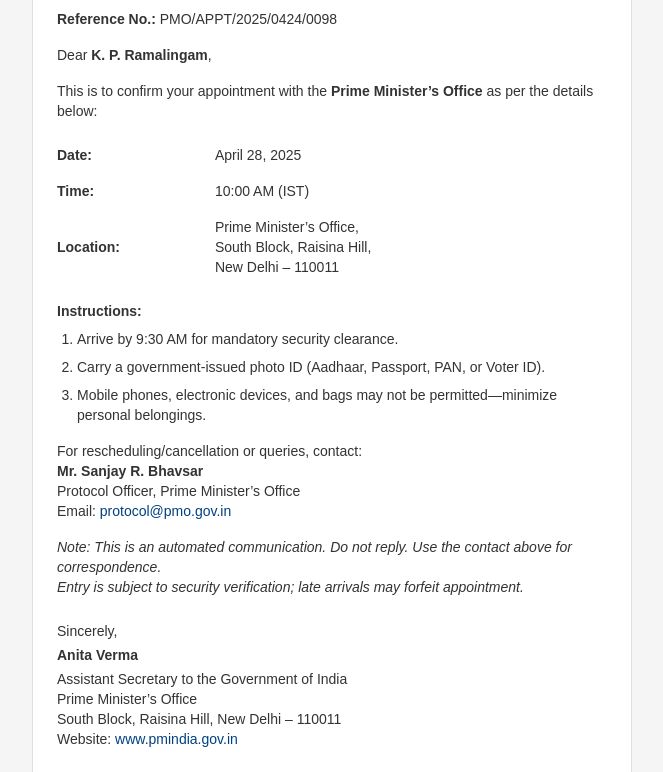
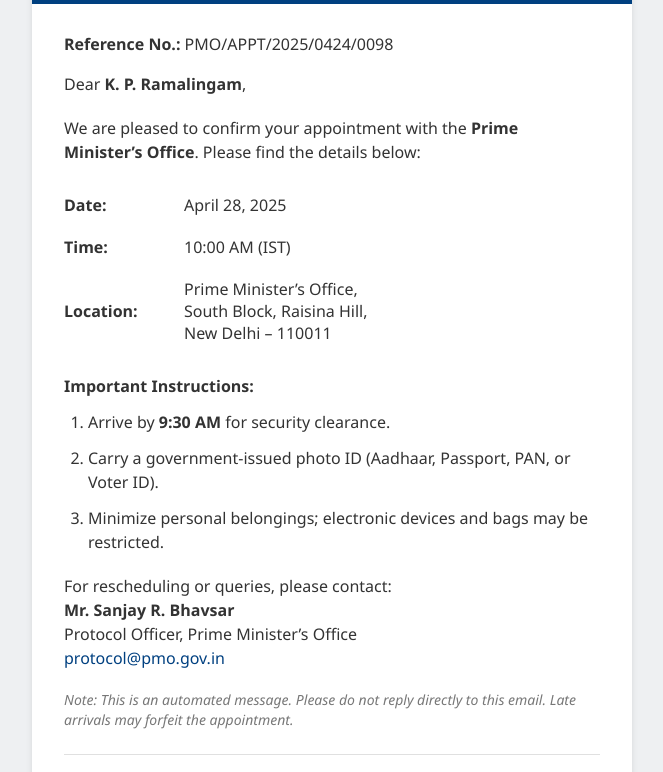
Before and after one commit to ASIFINAMDAR999-WEB/email-spoofing-, a plain HTML site: page h.html in a window 1280 px wide. Shown: the part 104-876 px from the top of the page, without its empty margins (308-971 px from the left). Drawn offline with Linux system fonts and the light colour scheme.

Commit message:
Update h.html

```diff
--- a/h.html
+++ b/h.html
@@ -1,109 +1,83 @@
-<!DOCTYPE html>
-<html lang="en">
+<!DOCTYPE html><html lang="en">
 <head>
   <meta charset="UTF-8">
   <meta name="viewport" content="width=device-width, initial-scale=1">
   <title>Appointment Confirmation – Prime Minister’s Office</title>
 </head>
-<body style="margin:0;padding:0;width:100% !important;-webkit-text-size-adjust:100%;-ms-text-size-adjust:100%;background-color:#f5f5f5;font-family:Arial,sans-serif;">
-  <!-- Preheader Text : Hidden in email body but shown in inbox preview -->
-  <div style="display:none;max-height:0px;overflow:hidden;font-size:1px;color:#f5f5f5;line-height:1px;opacity:0;">
-    Your appointment at the Prime Minister's Office on April 28, 2025 at 10:00 AM IST is confirmed.
-  </div>
-  <table role="presentation" cellpadding="0" cellspacing="0" width="100%" style="margin:0;padding:16px 0;background-color:#f5f5f5;">
+<body style="margin:0;padding:0;width:100% !important;-webkit-text-size-adjust:100%;-ms-text-size-adjust:100%;background-color:#eef0f2;font-family:Segoe UI, Tahoma, Verdana, sans-serif;">
+  <!-- Preheader Text -->
+  <div style="display:none;max-height:0px;overflow:hidden;font-size:1px;color:#eef0f2;line-height:1px;opacity:0;">Your PMO appointment is confirmed for April 28, 2025 at 10:00 AM IST.</div>
+  <table role="presentation" cellpadding="0" cellspacing="0" width="100%" style="padding:20px 0;background-color:#eef0f2;">
     <tr>
       <td align="center">
-        <table role="presentation" cellpadding="0" cellspacing="0" width="100%" style="max-width:600px;width:100%;background-color:#ffffff;border:1px solid #e0e0e0;">
+        <table role="presentation" cellpadding="0" cellspacing="0" width="100%" style="max-width:600px;background-color:#ffffff;border-radius:8px;overflow:hidden;box-shadow:0 2px 6px rgba(0,0,0,0.1);">
           <!-- Header -->
           <tr>
-            <td style="background-color:#004080;padding:16px;text-align:left;">
+            <td style="background-color:#004080;padding:20px;text-align:left;">
               <img src="https://www.pmindia.gov.in/wp-content/uploads/2020/01/PMO-logo.png"
                    alt="PMO Logo"
-                   style="height:40px;display:inline-block;vertical-align:middle;">
-              <span style="display:inline-block;color:#ffffff;font-size:20px;font-weight:bold;margin-left:12px;vertical-align:middle;">
+                   style="height:48px;display:inline-block;vertical-align:middle;">
+              <span style="display:inline-block;color:#ffffff;font-size:22px;font-weight:600;margin-left:12px;vertical-align:middle;letter-spacing:0.5px;">
                 Appointment Confirmation
               </span>
             </td>
           </tr>
           <!-- Body -->
           <tr>
-            <td style="padding:24px;">
-              <p style="margin:0 0 16px;font-size:14px;line-height:20px;color:#333333;">
-                <strong>Reference No.:</strong> PMO/APPT/2025/0424/0098
+            <td style="padding:28px 32px;">
+              <p style="margin:0 0 16px;font-size:16px;line-height:24px;color:#333333;"><strong>Reference No.:</strong> PMO/APPT/2025/0424/0098</p>
+              <p style="margin:0 0 20px;font-size:16px;line-height:24px;color:#333333;">Dear <strong>K. P. Ramalingam</strong>,</p>
+              <p style="margin:0 0 20px;font-size:16px;line-height:24px;color:#333333;">
+                We are pleased to confirm your appointment with the <strong>Prime Minister’s Office</strong>. Please find the details below:
               </p>
-              <p style="margin:0 0 16px;font-size:14px;line-height:20px;color:#333333;">
-                Dear <strong>K. P. Ramalingam</strong>,
-              </p>
-              <p style="margin:0 0 16px;font-size:14px;line-height:20px;color:#333333;">
-                This is to confirm your appointment with the <strong>Prime Minister’s Office</strong> as per the details below:
-              </p>
-              <table role="presentation" cellpadding="0" cellspacing="0" width="100%" style="margin:16px 0;border-collapse:collapse;">
+              <table role="presentation" cellpadding="0" cellspacing="0" width="100%" style="margin:20px 0;border-collapse:collapse;font-size:16px;color:#333333;">
                 <tr>
-                  <td style="padding:8px 0;font-size:14px;line-height:20px;color:#333333;">
-                    <strong>Date:</strong>
-                  </td>
-                  <td style="padding:8px 0;font-size:14px;line-height:20px;color:#333333;">
-                    April 28, 2025
-                  </td>
+                  <td style="padding:10px 0;width:120px;"><strong>Date:</strong></td>
+                  <td style="padding:10px 0;">April 28, 2025</td>
                 </tr>
                 <tr>
-                  <td style="padding:8px 0;font-size:14px;line-height:20px;color:#333333;">
-                    <strong>Time:</strong>
-                  </td>
-                  <td style="padding:8px 0;font-size:14px;line-height:20px;color:#333333;">
-                    10:00 AM (IST)
-                  </td>
+                  <td style="padding:10px 0;"><strong>Time:</strong></td>
+                  <td style="padding:10px 0;">10:00 AM (IST)</td>
                 </tr>
                 <tr>
-                  <td style="padding:8px 0;font-size:14px;line-height:20px;color:#333333;">
-                    <strong>Location:</strong>
-                  </td>
-                  <td style="padding:8px 0;font-size:14px;line-height:20px;color:#333333;">
+                  <td style="padding:10px 0;"><strong>Location:</strong></td>
+                  <td style="padding:10px 0;">
                     Prime Minister’s Office,<br>
                     South Block, Raisina Hill,<br>
                     New Delhi – 110011
                   </td>
                 </tr>
               </table>
-              <p style="margin:0 0 8px;font-size:14px;line-height:20px;color:#333333;">
-                <strong>Instructions:</strong>
-              </p>
-              <ol style="margin:0 0 16px;padding-left:20px;color:#333333;font-size:14px;line-height:20px;">
-                <li style="margin-bottom:8px;">Arrive by 9:30 AM for mandatory security clearance.</li>
-                <li style="margin-bottom:8px;">Carry a government-issued photo ID (Aadhaar, Passport, PAN, or Voter ID).</li>
-                <li style="margin-bottom:8px;">Mobile phones, electronic devices, and bags may not be permitted—minimize personal belongings.</li>
+              <p style="margin:0 0 12px;font-size:16px;line-height:24px;color:#333333;"><strong>Important Instructions:</strong></p>
+              <ol style="margin:0 0 20px;padding-left:24px;font-size:16px;line-height:24px;color:#333333;">
+                <li style="margin-bottom:12px;">Arrive by <strong>9:30 AM</strong> for security clearance.</li>
+                <li style="margin-bottom:12px;">Carry a government-issued photo ID (Aadhaar, Passport, PAN, or Voter ID).</li>
+                <li style="margin-bottom:12px;">Minimize personal belongings; electronic devices and bags may be restricted.</li>
               </ol>
-              <p style="margin:0 0 16px;font-size:14px;line-height:20px;color:#333333;">
-                For rescheduling/cancellation or queries, contact:<br>
+              <p style="margin:0 0 20px;font-size:16px;line-height:24px;color:#333333;">
+                For rescheduling or queries, please contact:<br>
                 <strong>Mr. Sanjay R. Bhavsar</strong><br>
                 Protocol Officer, Prime Minister’s Office<br>
-                Email: <a href="mailto:protocol@pmo.gov.in" style="color:#004080;text-decoration:none;">
-                  protocol@pmo.gov.in
-                </a>
+                <a href="mailto:protocol@pmo.gov.in" style="color:#004080;text-decoration:none;font-weight:500;">protocol@pmo.gov.in</a>
               </p>
-              <p style="margin:0 0 16px;font-size:14px;line-height:20px;color:#333333;">
-                <em>
-                  Note: This is an automated communication. Do not reply. Use the contact above for correspondence.<br>
-                  Entry is subject to security verification; late arrivals may forfeit appointment.
-                </em>
+              <p style="margin:0 0 24px;font-size:14px;line-height:20px;color:#777777;font-style:italic;">
+                Note: This is an automated message. Please do not reply directly to this email. Late arrivals may forfeit the appointment.
               </p>
-              <div style="margin-top:24px;font-size:14px;line-height:20px;color:#333333;">
-                <p style="margin:0 0 4px;">Sincerely,</p>
-                <p style="margin:0;font-weight:bold;">Anita Verma</p>
-                <p style="margin:4px 0;font-size:14px;line-height:20px;color:#333333;">
+              <div style="border-top:1px solid #e0e0e0;padding-top:20px;font-size:16px;line-height:24px;color:#333333;">
+                <p style="margin:0 0 6px;">Sincerely,</p>
+                <p style="margin:0;font-weight:600;">Anita Verma</p>
+                <p style="margin:6px 0 0;font-size:16px;line-height:24px;color:#333333;">
                   Assistant Secretary to the Government of India<br>
                   Prime Minister’s Office<br>
                   South Block, Raisina Hill, New Delhi – 110011<br>
-                  Website: <a href="https://www.pmindia.gov.in" style="color:#004080;text-decoration:none;" target="_blank">
-                    www.pmindia.gov.in
-                  </a>
+                  <a href="https://www.pmindia.gov.in" style="color:#004080;text-decoration:none;" target="_blank">www.pmindia.gov.in</a>
                 </p>
               </div>
             </td>
           </tr>
           <!-- Footer -->
           <tr>
-            <td style="background-color:#f0f0f0;text-align:center;padding:12px;font-size:12px;color:#777777;">
+            <td style="background-color:#f7f7f7;text-align:center;padding:16px;font-size:12px;color:#888888;">
               &copy; 2025 Government of India. All rights reserved.
             </td>
           </tr>
```
